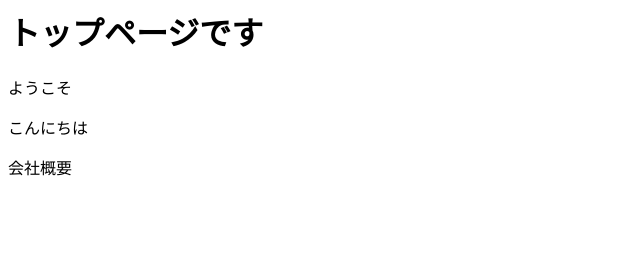
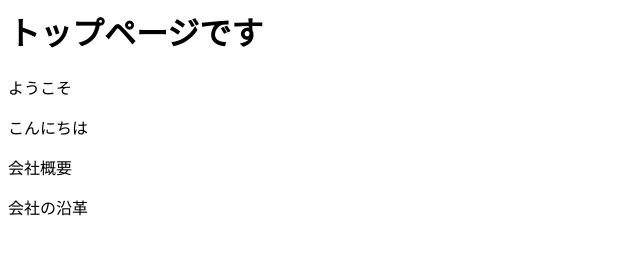
Before and after one commit to hiro3710/myshop2, a plain HTML site: page index.html in a window 1280 px wide. Shown: the whole page, without its empty margins (0-640 px from the left). Drawn offline with Linux system fonts and the light colour scheme.

Commit message:
会社の沿革追加

```diff
--- a/index.html
+++ b/index.html
@@ -2,3 +2,4 @@
 <p>ようこそ</p>
 <p>こんにちは</p>
 <p>会社概要</p>
+<p>会社の沿革</p>
```
